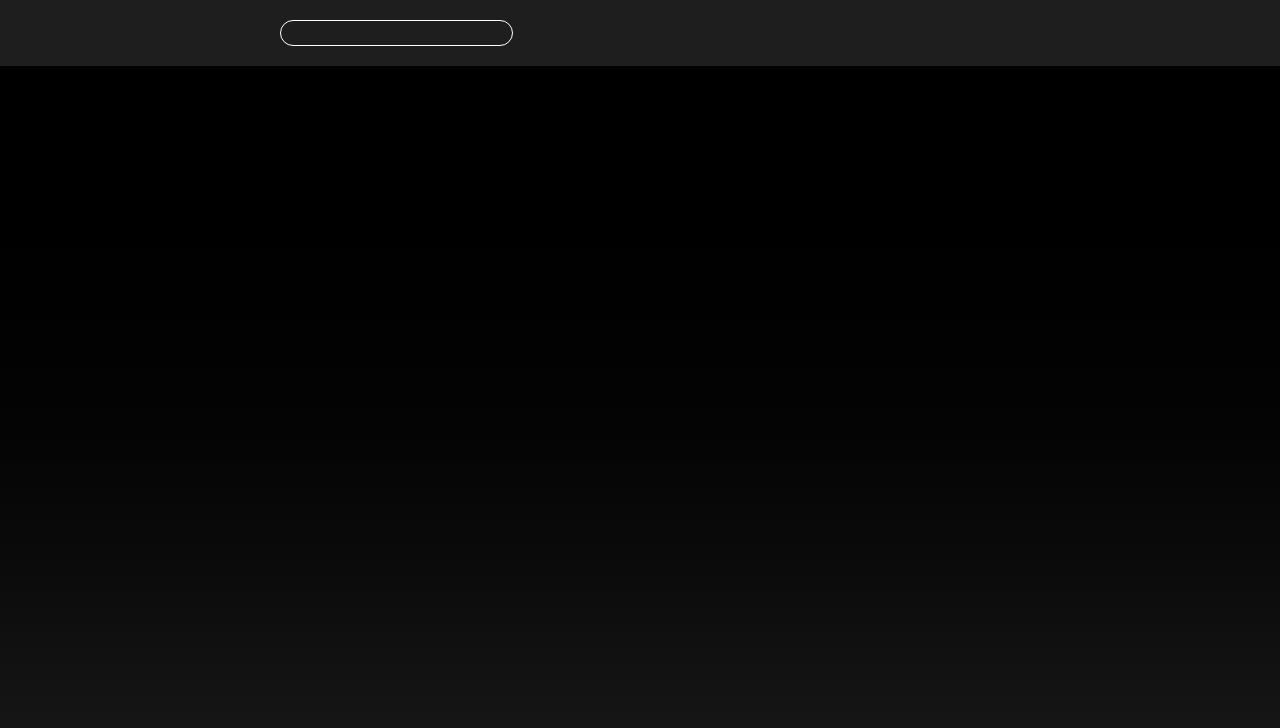
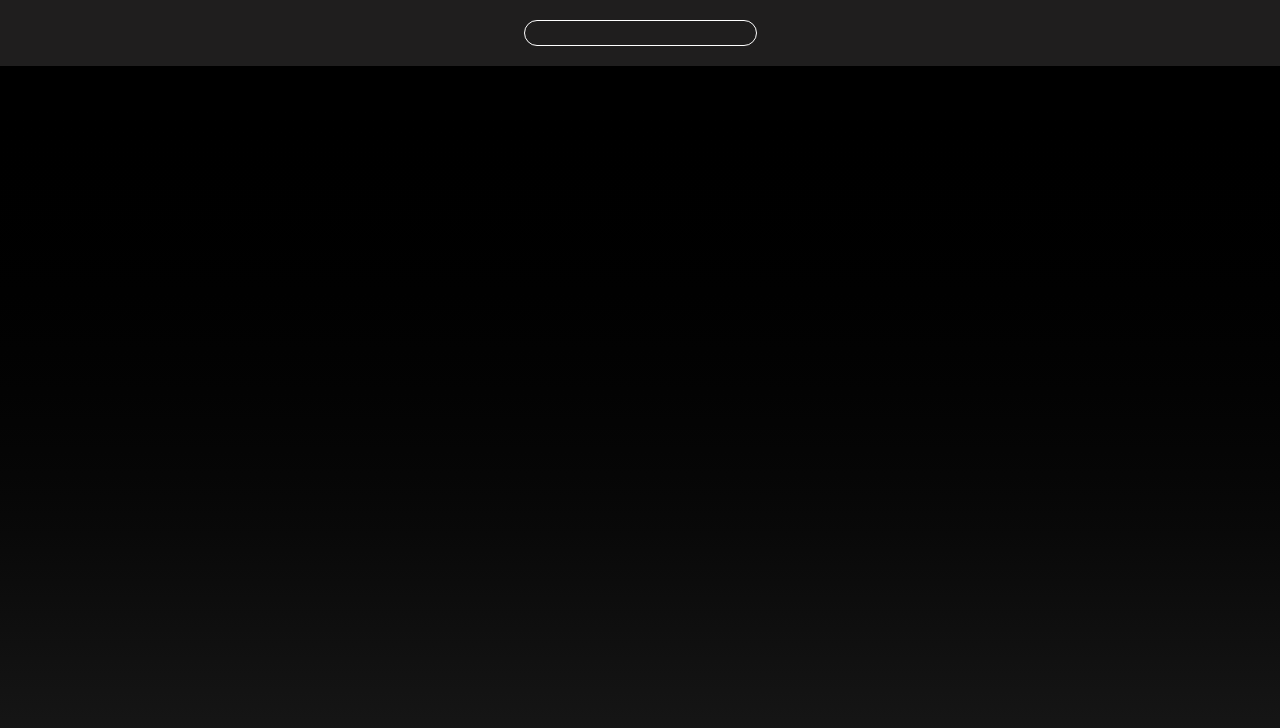
Before and after one commit to JaoToledo/movies-recomendation, a Next.js app: page / in a window 1280 px wide. Shown: the top 728 px of the page. Built offline with nearby package versions, Linux system fonts and the light colour scheme.

Commit message:
feat: header adjustment

```diff
--- a/src/shared/components/Header/Header.tsx
+++ b/src/shared/components/Header/Header.tsx
@@ -9,7 +9,7 @@ export function Header() {
   return (
     <div
     data-testid="header"
-    className="flex bg-header-bg py-5 px-[280px] "
+    className="flex justify-center bg-header-bg py-5 px-[280px] "
     >
       <SearchBar />
     </div>
```
